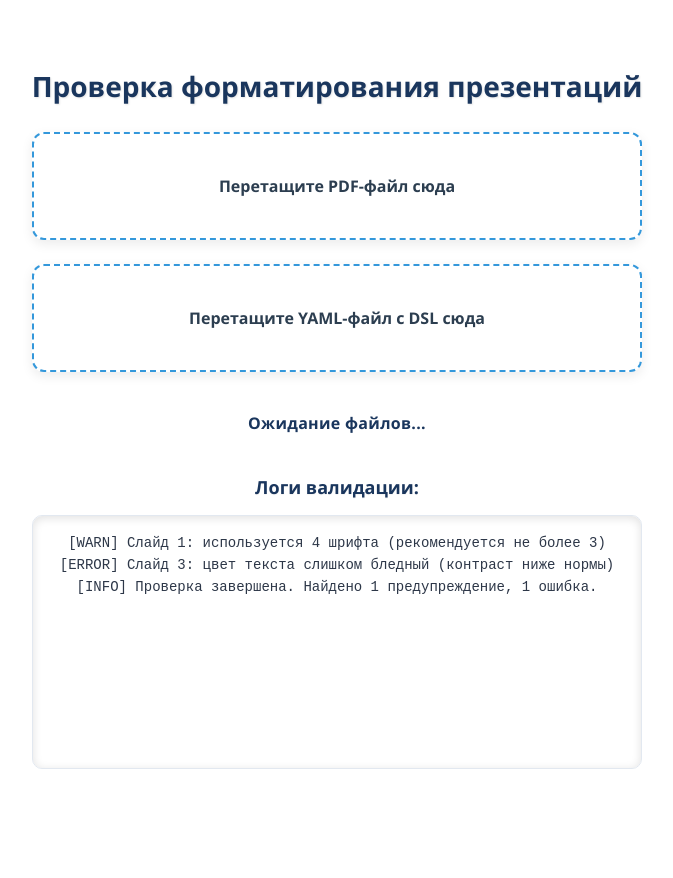
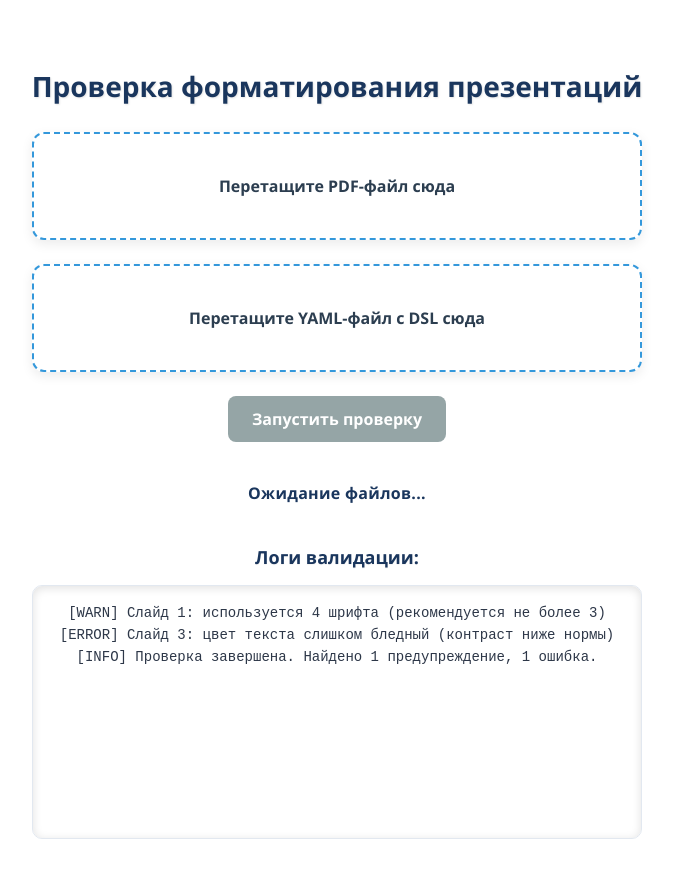
Before and after one commit to Deforc/PPTX-DSL, a Vue app in the folder frontend/: page / in a window 1280 px wide. Shown: the top 878 px of the page, without its empty margins (303-976 px from the left). Built offline with nearby package versions, Linux system fonts and the light colour scheme.

Commit message:
feat: add request to backend

```diff
--- a/frontend/src/App.vue
+++ b/frontend/src/App.vue
@@ -3,16 +3,26 @@
     <h1 class="title">Проверка форматирования презентаций</h1>
 
     <div class="drop-zone" @dragover="allowDrop" @drop="handlePdfDrop">
-      <p>Перетащите PDF-файл сюда</p>
+      <p v-if="!pdfFile">Перетащите PDF-файл сюда</p>
+      <p v-else class="file-name">Загружен: {{ pdfFile.name }}</p>
       <input type="file" accept=".pdf" @change="handlePdfSelect" />
     </div>
 
     <div class="drop-zone" @dragover="allowDrop" @drop="handleYamlDrop">
-      <p>Перетащите YAML-файл с DSL сюда</p>
+      <p v-if="!yamlFile">Перетащите YAML-файл с DSL сюда</p>
+      <p v-else class="file-name">Загружен: {{ yamlFile.name }}</p>
       <input type="file" accept=".yaml,.yml" @change="handleYamlSelect" />
     </div>
 
-    <div class="status-bar" :class="{ 'success': status === 'ok', 'error': status === 'error' }">
+    <button
+      class="validate-btn"
+      :disabled="!areFilesReady"
+      @click="submitFiles"
+    >
+      {{ statusText === 'Проверка...' ? 'Проверка...' : 'Запустить проверку' }}
+    </button>
+
+    <div class="status-bar" :class="{ 'success': status === 'ok', 'error': status === 'error', 'warning': status === 'warning' }">
       {{ statusText }}
     </div>
 
@@ -38,6 +48,11 @@ export default {
       statusText: 'Ожидание файлов...'
     }
   },
+  computed: {
+    areFilesReady() {
+      return this.pdfFile && this.yamlFile
+    }
+  },
   methods: {
     allowDrop(e) {
       e.preventDefault()
@@ -47,7 +62,7 @@ export default {
       const file = e.dataTransfer.files[0]
       if (file && file.type === 'application/pdf') {
         this.pdfFile = file
-        this.checkReady()
+        // this.checkReady()
       } else {
         alert('Пожалуйста, перетащите PDF-файл')
       }
@@ -56,7 +71,7 @@ export default {
       const file = e.target.files[0]
       if (file) {
         this.pdfFile = file
-        this.checkReady()
+        // this.checkReady()
       }
     },
     handleYamlDrop(e) {
@@ -65,7 +80,7 @@ export default {
       const ext = file.name.split('.').pop().toLowerCase()
       if (file && (ext === 'yaml' || ext === 'yml')) {
         this.yamlFile = file
-        this.checkReady()
+        // this.checkReady()
       } else {
         alert('Пожалуйста, перетащите YAML-файл')
       }
@@ -74,18 +89,51 @@ export default {
       const file = e.target.files[0]
       if (file) {
         this.yamlFile = file
-        this.checkReady()
+        // this.checkReady()
       }
     },
-    checkReady() {
-      if (this.pdfFile && this.yamlFile) {
-        // Здесь будет вызов API
-        setTimeout(() => {
-          this.statusText = 'Проверено. Есть ошибки'
-          this.status = 'error'
-        }, 1000)
+    async submitFiles() {
+    if (!this.pdfFile || !this.yamlFile) {
+      alert('Загрузите оба файла')
+      return
+    }
+
+    const formData = new FormData()
+    formData.append('pdf_file', this.pdfFile)
+    formData.append('yaml_file', this.yamlFile)
+
+    this.status = ''
+    this.statusText = 'Проверка...'
+
+    try {
+      const response = await fetch('http://localhost:8000/validate', {
+        method: 'POST',
+        body: formData
+      })
+
+      if (response.ok) {
+        const result = await response.json()
+        this.statusText = 'Проверено. Есть ошибки'
+        this.status = 'error'
+        this.$refs.logs.textContent = result.logs.join('\n')
+      } else {
+        this.statusText = 'Ошибка проверки'
+        this.status = 'error'
+        this.$refs.logs.textContent = '[ERROR] Не удалось выполнить проверку'
       }
+    } catch (err) {
+      this.statusText = 'Ошибка подключения'
+      this.status = 'error'
+      this.$refs.logs.textContent = `[ERROR] ${err.message}`
     }
+  },
+
+  // checkReady() {
+  //   if (this.pdfFile && this.yamlFile) {
+  //     // Автоматически отправляем (или можно добавить кнопку)
+  //     this.submitFiles()
+  //   }
+  // }
   }
 }
 </script>
@@ -189,6 +237,37 @@ export default {
   white-space: pre-wrap;
   line-height: 1.6;
 }
+.validate-btn {
+  display: block;
+  margin: 20px auto;
+  padding: 12px 24px;
+  background-color: #3498db;
+  color: white;
+  border: none;
+  border-radius: 8px;
+  font-size: 16px;
+  font-weight: 600;
+  cursor: pointer;
+  transition: all 0.3s ease;
+  box-shadow: 0 2px 6px rgba(52, 152, 219, 0.3);
+}
+
+.validate-btn:hover:not(:disabled) {
+  background-color: #2980b9;
+  transform: translateY(-1px);
+  box-shadow: 0 4px 8px rgba(52, 152, 219, 0.4);
+}
+
+.validate-btn:disabled {
+  background-color: #95a5a6;
+  cursor: not-allowed;
+  transform: none;
+  box-shadow: none;
+}
+
+.validate-btn:focus {
+  outline: none;
+}
 </style>
 <style>
 body {
```
Also changed, not shown: 1 other file (tests, documents, lock files or other folders).
